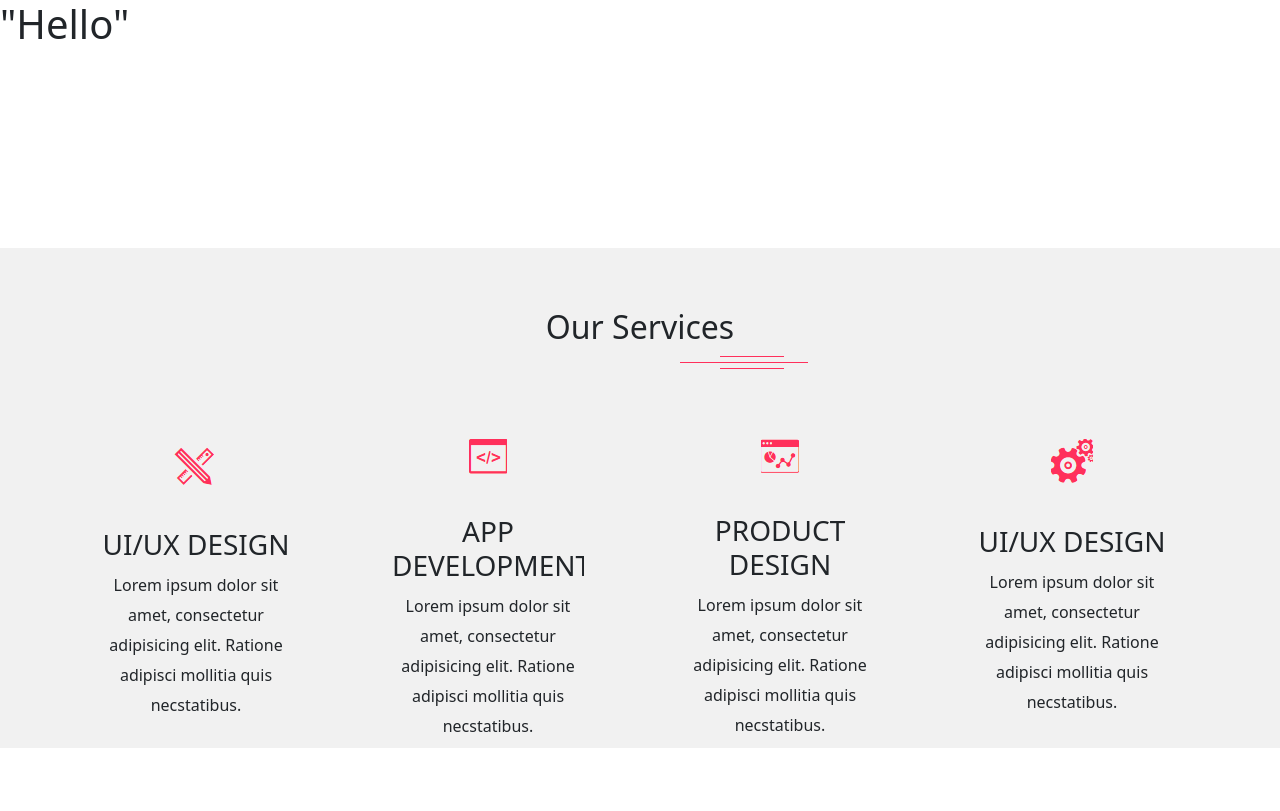
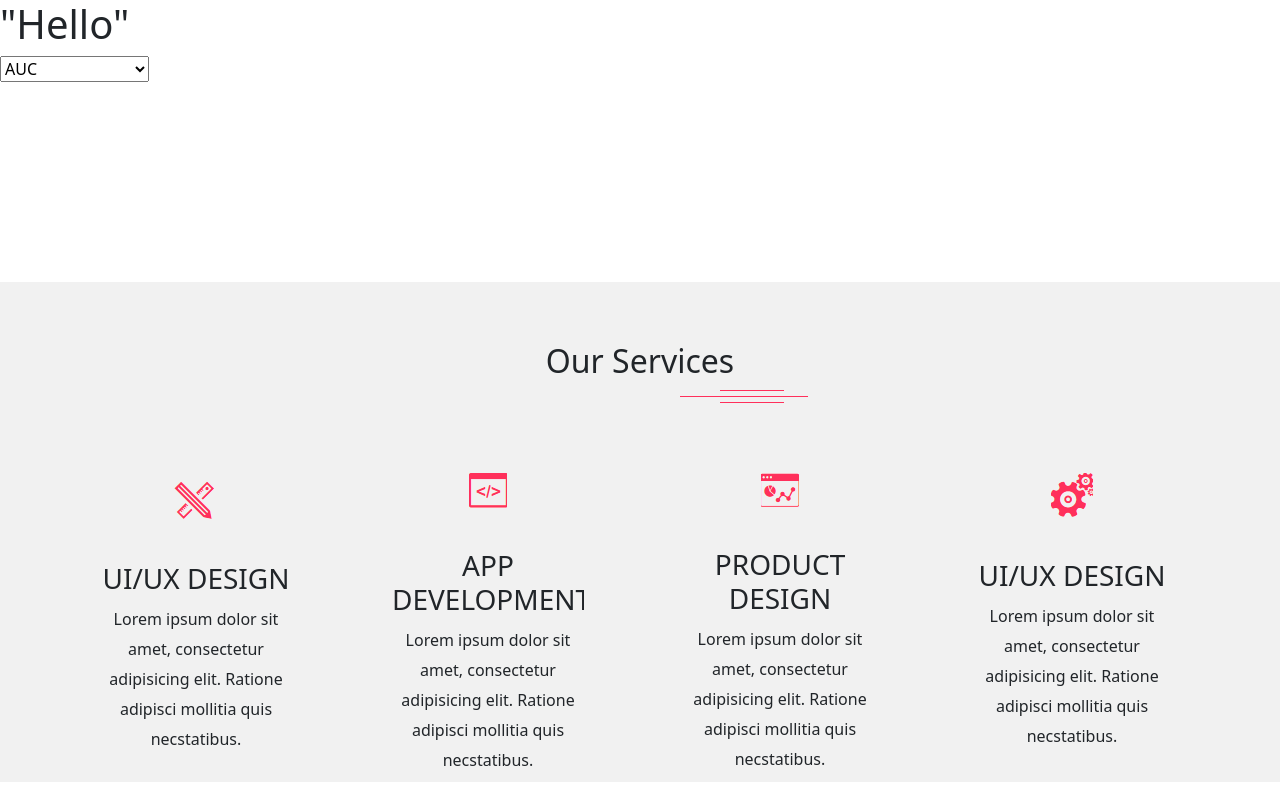
Before and after one commit to reham510/project1, a plain HTML site: page index.html in a window 1280 px wide. Drawn offline with Linux system fonts and the light colour scheme.

Commit message:
new commit

```diff
--- a/index.html
+++ b/index.html
@@ -5,6 +5,13 @@
 </head>
 <body>
     <div class="Ahmed"><h1>"Hello"</h1></div>
+    <select name="university">
+        <option value="auc">AUC</option>
+        <option value="bun">Biritch university</option>
+        <option value="bic">BIC</option>
+        <option value="guc">GUC</option>
+    </select>
+
     <div class="perant3" >
         <h2 >Our Services</h2>
         <div class="line"></div>
```
